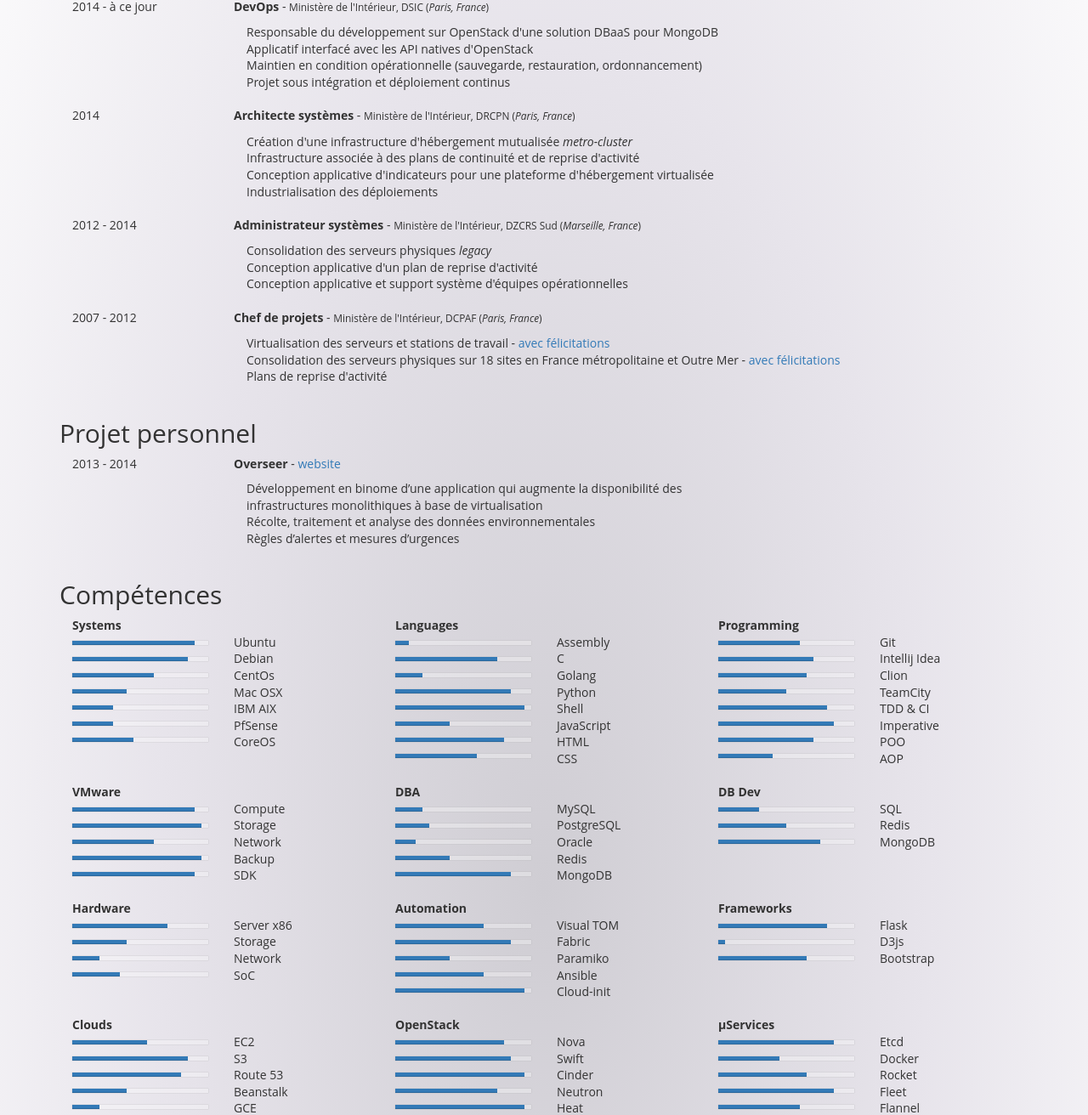
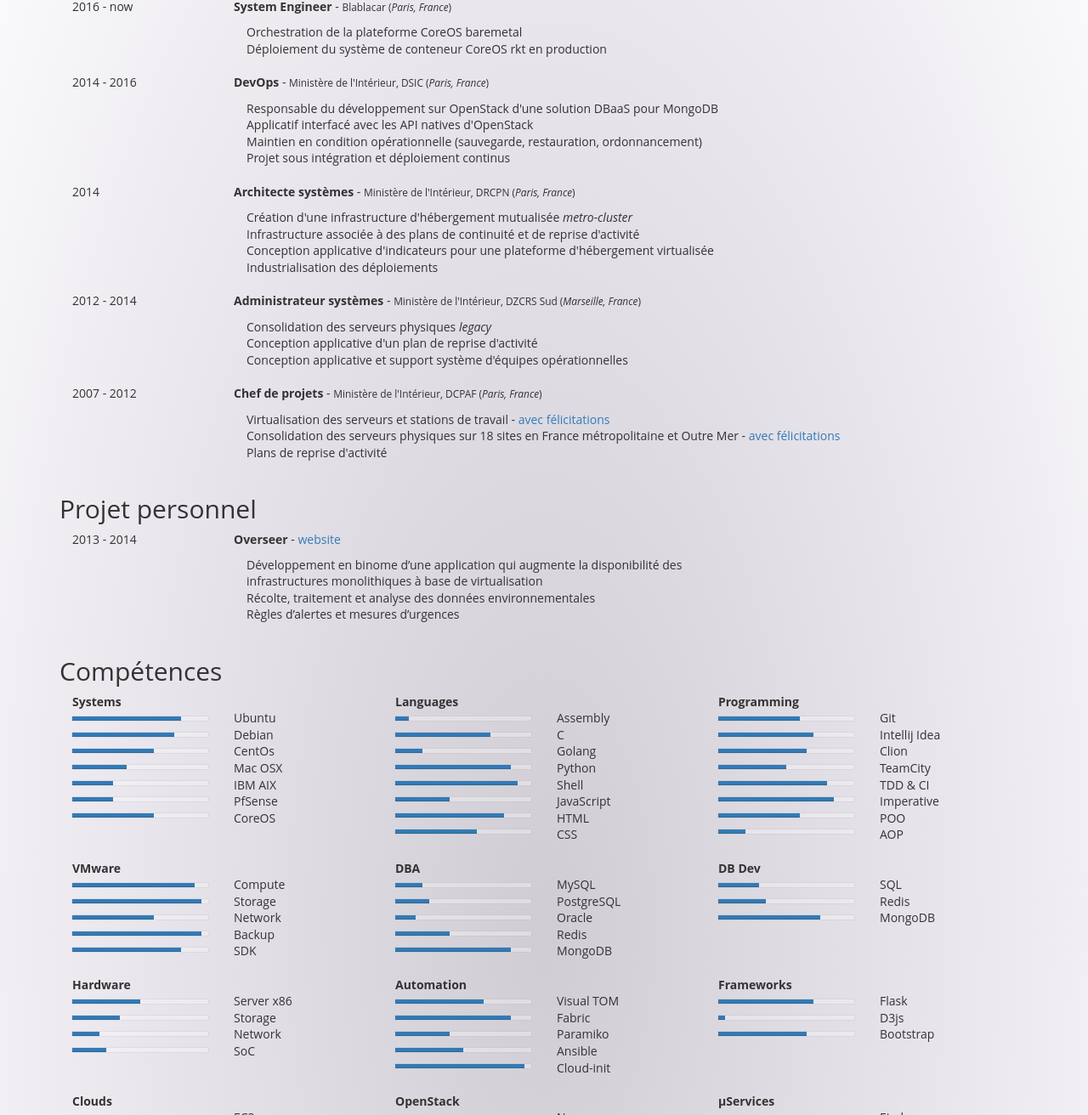
Before and after one commit to JulienBalestra/julienbalestra, a plain HTML site: page french.html in a window 1280 px wide. Shown: the part 356-1668 px from the top of the page at 85% size. Drawn offline with nearby package versions, Linux system fonts and the light colour scheme.

Commit message:
Blablacar

```diff
--- a/french.html
+++ b/french.html
@@ -56,11 +56,26 @@
     </div>
     <div class="row">
         <div class="col-md-12">
-            <h2>Expériences</h2>
+            <h2>Experiences</h2>
         </div>
         <div class="col-md-12">
             <div class="col-md-2">
-                2014 - à ce jour
+                2016 - now
+            </div>
+            <div class="col-md-8">
+                <p><b>System Engineer</b> -
+                    <small>Blablacar (<i>Paris, France</i>)</small>
+                </p>
+                <div class="container-fluid">
+                    Orchestration de la plateforme CoreOS baremetal<br>
+                    Déploiement du système de conteneur CoreOS rkt en production<br>
+                    <br>
+                </div>
+            </div>
+        </div>
+        <div class="col-md-12">
+            <div class="col-md-2">
+                2014 - 2016
             </div>
             <div class="col-md-8">
                 <p><b>DevOps</b> -
@@ -164,10 +179,10 @@
                 <b>Systems</b><br>
 
                 <div class="progress">
-                    <div class="progress-bar" role="progressbar" style="width: 90%;"></div>
+                    <div class="progress-bar" role="progressbar" style="width: 80%;"></div>
                 </div>
                 <div class="progress">
-                    <div class="progress-bar" role="progressbar" style="width: 85%;"></div>
+                    <div class="progress-bar" role="progressbar" style="width: 75%;"></div>
                 </div>
                 <div class="progress">
                     <div class="progress-bar" role="progressbar" style="width: 60%;"></div>
@@ -182,7 +197,7 @@
                     <div class="progress-bar" role="progressbar" style="width: 30%;"></div>
                 </div>
                 <div class="progress">
-                    <div class="progress-bar" role="progressbar" style="width: 45%;"></div>
+                    <div class="progress-bar" role="progressbar" style="width: 60%;"></div>
                 </div>
             </div>
             <div class="col-sm-2">
@@ -203,7 +218,7 @@
                     <div class="progress-bar" role="progressbar" style="width: 10%;"></div>
                 </div>
                 <div class="progress">
-                    <div class="progress-bar" role="progressbar" style="width: 75%;"></div>
+                    <div class="progress-bar" role="progressbar" style="width: 70%;"></div>
                 </div>
                 <div class="progress">
                     <div class="progress-bar" role="progressbar" style="width: 20%;"></div>
@@ -212,7 +227,7 @@
                     <div class="progress-bar" role="progressbar" style="width: 85%;"></div>
                 </div>
                 <div class="progress">
-                    <div class="progress-bar" role="progressbar" style="width: 95%;"></div>
+                    <div class="progress-bar" role="progressbar" style="width: 90%;"></div>
                 </div>
                 <div class="progress">
                     <div class="progress-bar" role="progressbar" style="width: 40%;"></div>
@@ -258,10 +273,10 @@
                     <div class="progress-bar" role="progressbar" style="width: 85%;"></div>
                 </div>
                 <div class="progress">
-                    <div class="progress-bar" role="progressbar" style="width: 70%;"></div>
+                    <div class="progress-bar" role="progressbar" style="width: 60%;"></div>
                 </div>
                 <div class="progress">
-                    <div class="progress-bar" role="progressbar" style="width: 40%;"></div>
+                    <div class="progress-bar" role="progressbar" style="width: 20%;"></div>
                 </div>
             </div>
             <div class="col-sm-2">
@@ -296,7 +311,7 @@
                     <div class="progress-bar" role="progressbar" style="width: 95%;"></div>
                 </div>
                 <div class="progress">
-                    <div class="progress-bar" role="progressbar" style="width: 90%;"></div>
+                    <div class="progress-bar" role="progressbar" style="width: 80%;"></div>
                 </div>
             </div>
             <div class="col-sm-2">
@@ -344,7 +359,7 @@
                     <div class="progress-bar" role="progressbar" style="width: 30%;"></div>
                 </div>
                 <div class="progress">
-                    <div class="progress-bar" role="progressbar" style="width: 50%;"></div>
+                    <div class="progress-bar" role="progressbar" style="width: 35%;"></div>
                 </div>
                 <div class="progress">
                     <div class="progress-bar" role="progressbar" style="width: 75%;"></div>
@@ -366,16 +381,16 @@
                 <b>Hardware</b><br>
 
                 <div class="progress">
-                    <div class="progress-bar" role="progressbar" style="width: 70%;"></div>
+                    <div class="progress-bar" role="progressbar" style="width: 50%;"></div>
                 </div>
                 <div class="progress">
-                    <div class="progress-bar" role="progressbar" style="width: 40%;"></div>
+                    <div class="progress-bar" role="progressbar" style="width: 35%;"></div>
                 </div>
                 <div class="progress">
                     <div class="progress-bar" role="progressbar" style="width: 20%;"></div>
                 </div>
                 <div class="progress">
-                    <div class="progress-bar" role="progressbar" style="width: 35%;"></div>
+                    <div class="progress-bar" role="progressbar" style="width: 25%;"></div>
                 </div>
 
             </div>
@@ -403,7 +418,7 @@
                     <div class="progress-bar" role="progressbar" style="width: 40%;"></div>
                 </div>
                 <div class="progress">
-                    <div class="progress-bar" role="progressbar" style="width: 65%;"></div>
+                    <div class="progress-bar" role="progressbar" style="width: 50%;"></div>
                 </div>
                 <div class="progress">
                     <div class="progress-bar" role="progressbar" style="width: 95%;"></div>
@@ -423,7 +438,7 @@
                 <b>Frameworks</b><br>
 
                 <div class="progress">
-                    <div class="progress-bar" role="progressbar" style="width: 80%;"></div>
+                    <div class="progress-bar" role="progressbar" style="width: 70%;"></div>
                 </div>
                 <div class="progress">
                     <div class="progress-bar" role="progressbar" style="width: 5%;"></div>
@@ -456,10 +471,10 @@
                     <div class="progress-bar" role="progressbar" style="width: 85%;"></div>
                 </div>
                 <div class="progress">
-                    <div class="progress-bar" role="progressbar" style="width: 80%;"></div>
+                    <div class="progress-bar" role="progressbar" style="width: 70%;"></div>
                 </div>
                 <div class="progress">
-                    <div class="progress-bar" role="progressbar" style="width: 40%;"></div>
+                    <div class="progress-bar" role="progressbar" style="width: 25%;"></div>
                 </div>
                 <div class="progress">
                     <div class="progress-bar" role="progressbar" style="width: 20%;"></div>
@@ -471,7 +486,7 @@
                 S3<br>
                 Route 53<br>
                 Beanstalk<br>
-                GCE<br>
+                GCE GKE<br>
                 <br>
             </div>
             <div class="col-sm-2">
@@ -481,7 +496,7 @@
                     <div class="progress-bar" role="progressbar" style="width: 80%;"></div>
                 </div>
                 <div class="progress">
-                    <div class="progress-bar" role="progressbar" style="width: 85%;"></div>
+                    <div class="progress-bar" role="progressbar" style="width: 95%;"></div>
                 </div>
                 <div class="progress">
                     <div class="progress-bar" role="progressbar" style="width: 95%;"></div>
@@ -490,7 +505,7 @@
                     <div class="progress-bar" role="progressbar" style="width: 75%;"></div>
                 </div>
                 <div class="progress">
-                    <div class="progress-bar" role="progressbar" style="width: 95%;"></div>
+                    <div class="progress-bar" role="progressbar" style="width: 90%;"></div>
                 </div>
             </div>
             <div class="col-sm-2">
```
Also changed, not shown: english.html (+35 -20 lines).
